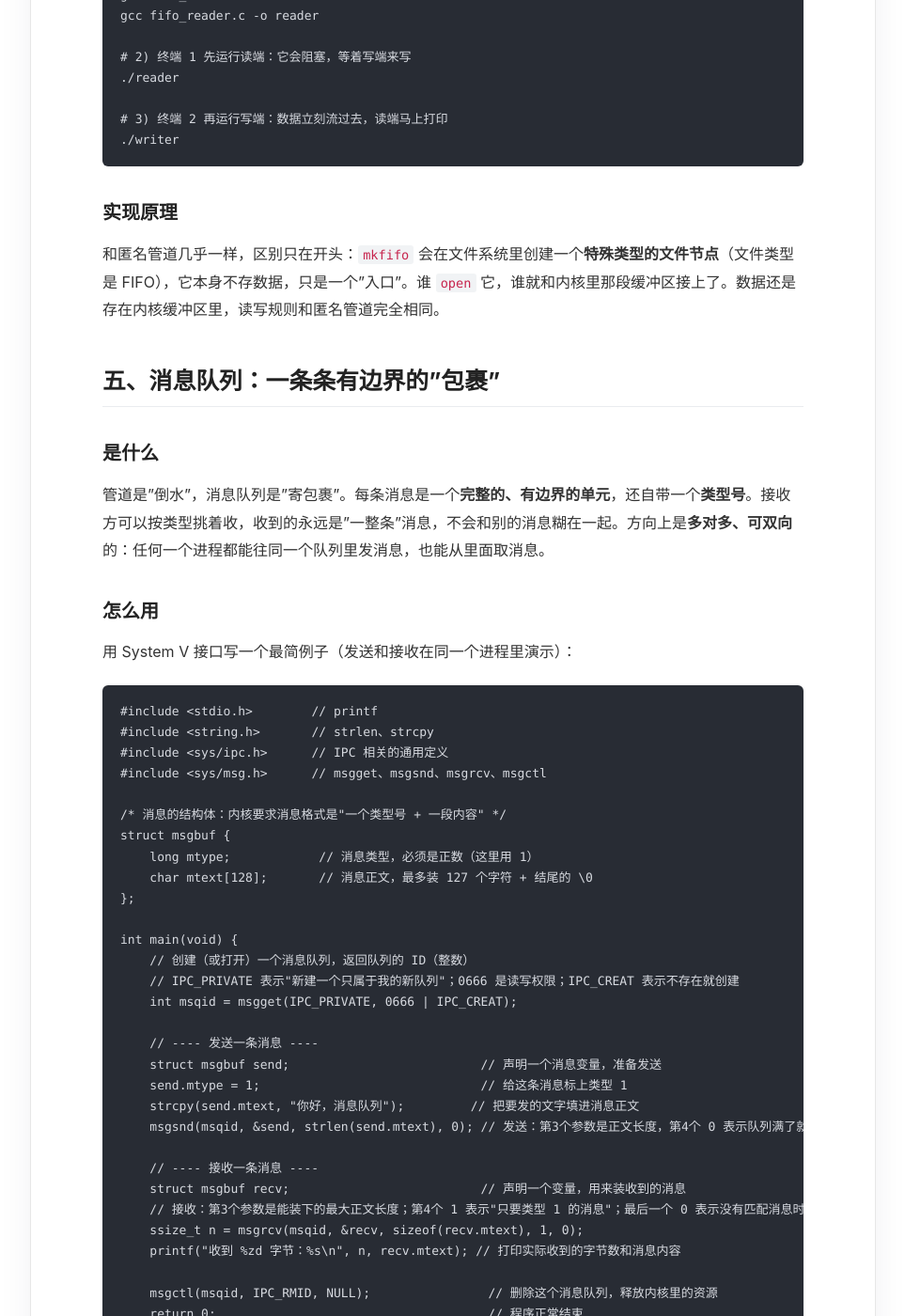
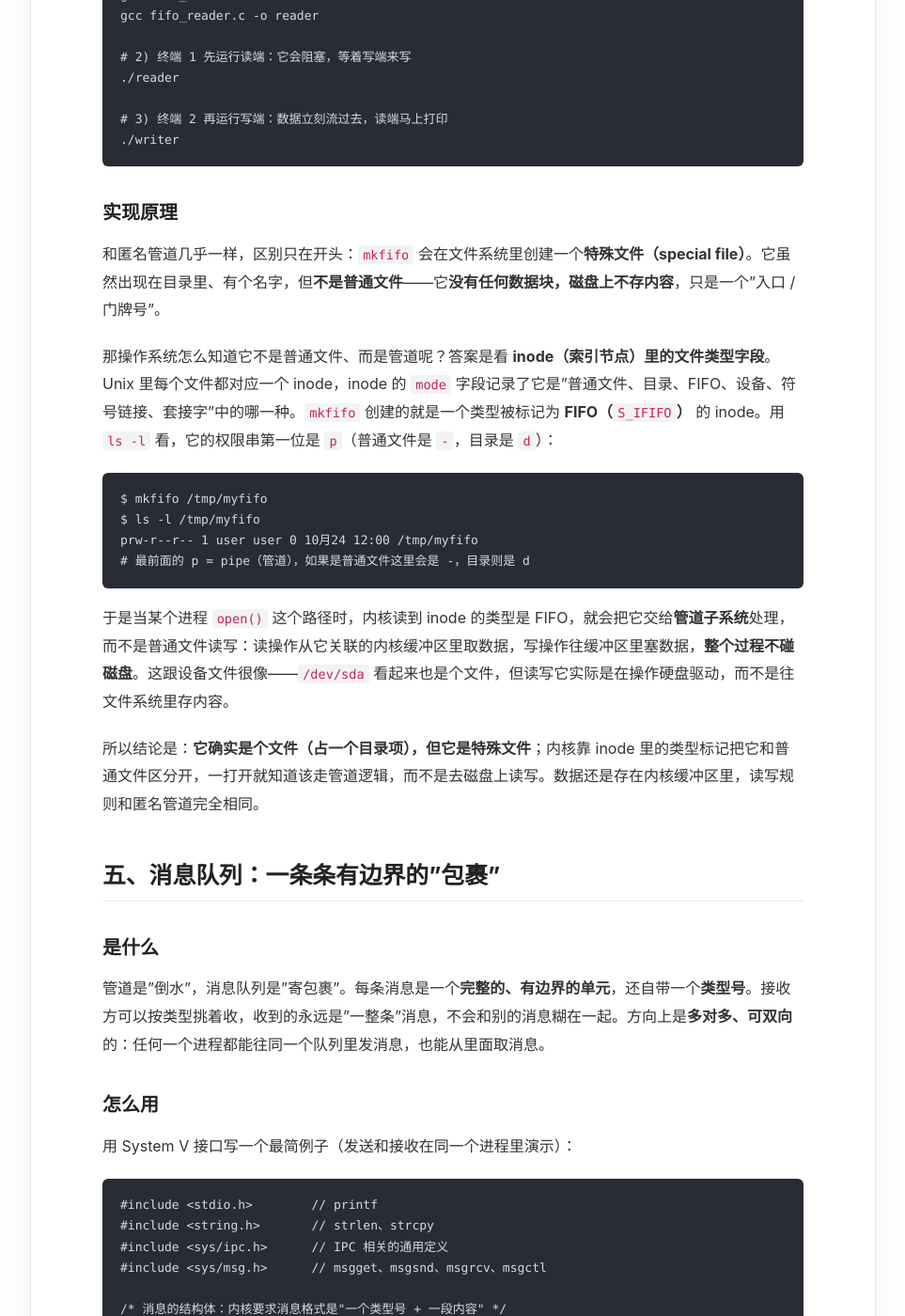
Before and after one commit to lnsyyj/lnsyyj.github.io, a Jekyll site: the page built from _posts/2026-10-24-ipc.md, in a window 1280 px wide and 1400 px high, scrolled down 7218 px. Shown: the whole window at 94% size, without its empty margins (158-1121 px from the left). Built offline with Jekyll 4.4.1, drawn with Linux system fonts in a browser that asks for light colours; some of the changed text lies outside the part shown.

Commit message:
docs: IPC 文章补充命名管道为何是特殊文件及操作系统如何识别

````diff
--- a/_posts/2026-10-24-ipc.md
+++ b/_posts/2026-10-24-ipc.md
@@ -172,7 +172,7 @@ int main(void) {
 
 匿名管道有个缺点：它只存在于有"亲缘关系"的进程之间（比如 `fork` 出来的父子进程），因为只有它们手里有那两个文件描述符。**两个毫不相干的进程**想通信，匿名管道就抓瞎了。
 
-**命名管道（FIFO）**解决的就是这个：它在文件系统里**有一个名字**（一个文件路径），任何进程只要知道这个名字，就能打开它来读写。它本质还是那根"水管"，只是多了块"门牌号"。方向上和匿名管道一样是**单向**的字节流，要双向就建两条。
+**命名管道（FIFO）**解决的就是这个：它在文件系统里**有一个名字**（一个文件路径，准确说是**特殊文件**，不是普通文件），任何进程只要知道这个名字，就能打开它来读写。它本质还是那根"水管"，只是多了块"门牌号"。方向上和匿名管道一样是**单向**的字节流，要双向就建两条。
 
 ### 怎么用
 
@@ -254,7 +254,20 @@ gcc fifo_reader.c -o reader
 
 ### 实现原理
 
-和匿名管道几乎一样，区别只在开头：`mkfifo` 会在文件系统里创建一个**特殊类型的文件节点**（文件类型是 FIFO），它本身不存数据，只是一个"入口"。谁 `open` 它，谁就和内核里那段缓冲区接上了。数据还是存在内核缓冲区里，读写规则和匿名管道完全相同。
+和匿名管道几乎一样，区别只在开头：`mkfifo` 会在文件系统里创建一个**特殊文件（special file）**。它虽然出现在目录里、有个名字，但**不是普通文件**——它**没有任何数据块，磁盘上不存内容**，只是一个"入口 / 门牌号"。
+
+那操作系统怎么知道它不是普通文件、而是管道呢？答案是看 **inode（索引节点）里的文件类型字段**。Unix 里每个文件都对应一个 inode，inode 的 `mode` 字段记录了它是"普通文件、目录、FIFO、设备、符号链接、套接字"中的哪一种。`mkfifo` 创建的就是一个类型被标记为 **FIFO（`S_IFIFO`）** 的 inode。用 `ls -l` 看，它的权限串第一位是 **`p`**（普通文件是 `-`，目录是 `d`）：
+
+```bash
+$ mkfifo /tmp/myfifo
+$ ls -l /tmp/myfifo
+prw-r--r-- 1 user user 0 10月24 12:00 /tmp/myfifo
+# 最前面的 p = pipe（管道），如果是普通文件这里会是 -，目录则是 d
+```
+
+于是当某个进程 `open()` 这个路径时，内核读到 inode 的类型是 FIFO，就会把它交给**管道子系统**处理，而不是普通文件读写：读操作从它关联的内核缓冲区里取数据，写操作往缓冲区里塞数据，**整个过程不碰磁盘**。这跟设备文件很像——`/dev/sda` 看起来也是个文件，但读写它实际是在操作硬盘驱动，而不是往文件系统里存内容。
+
+所以结论是：**它确实是个文件（占一个目录项），但它是特殊文件**；内核靠 inode 里的类型标记把它和普通文件区分开，一打开就知道该走管道逻辑，而不是去磁盘上读写。数据还是存在内核缓冲区里，读写规则和匿名管道完全相同。
 
 ## 五、消息队列：一条条有边界的"包裹"
 
````
